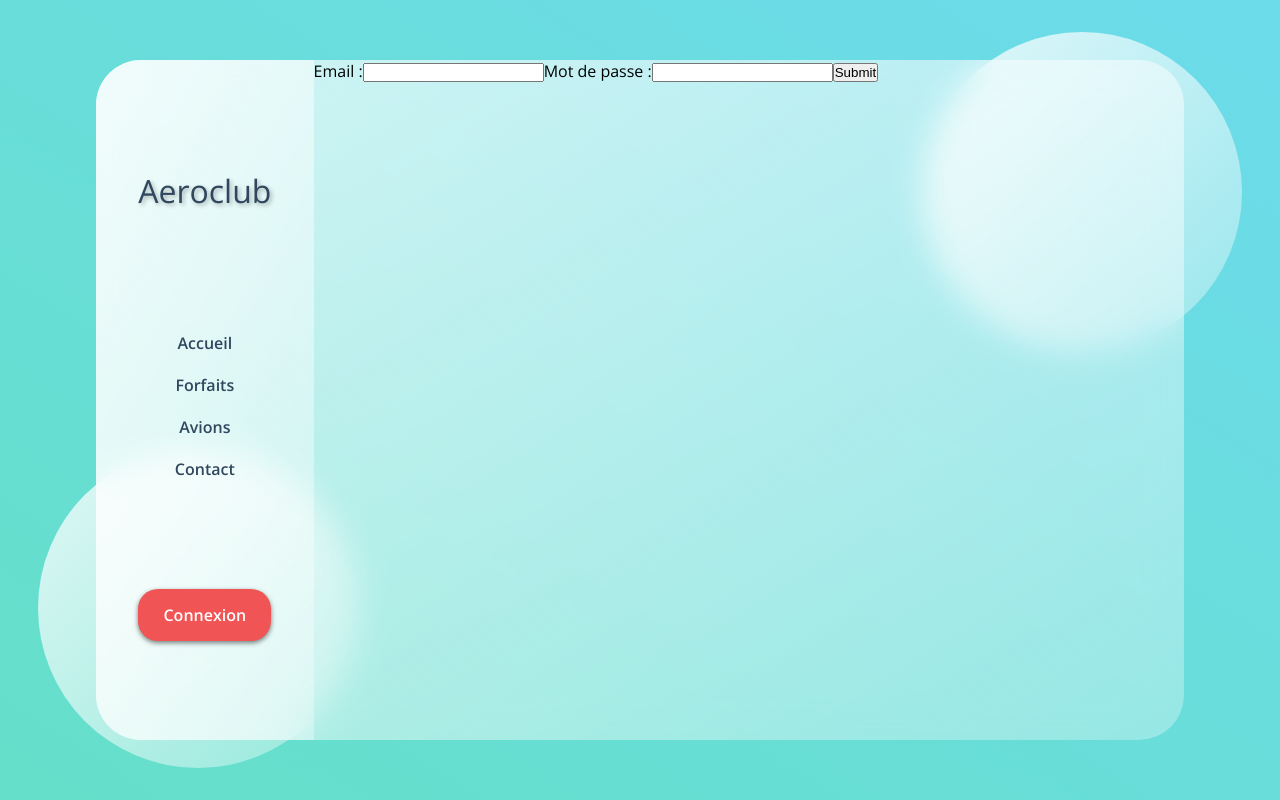
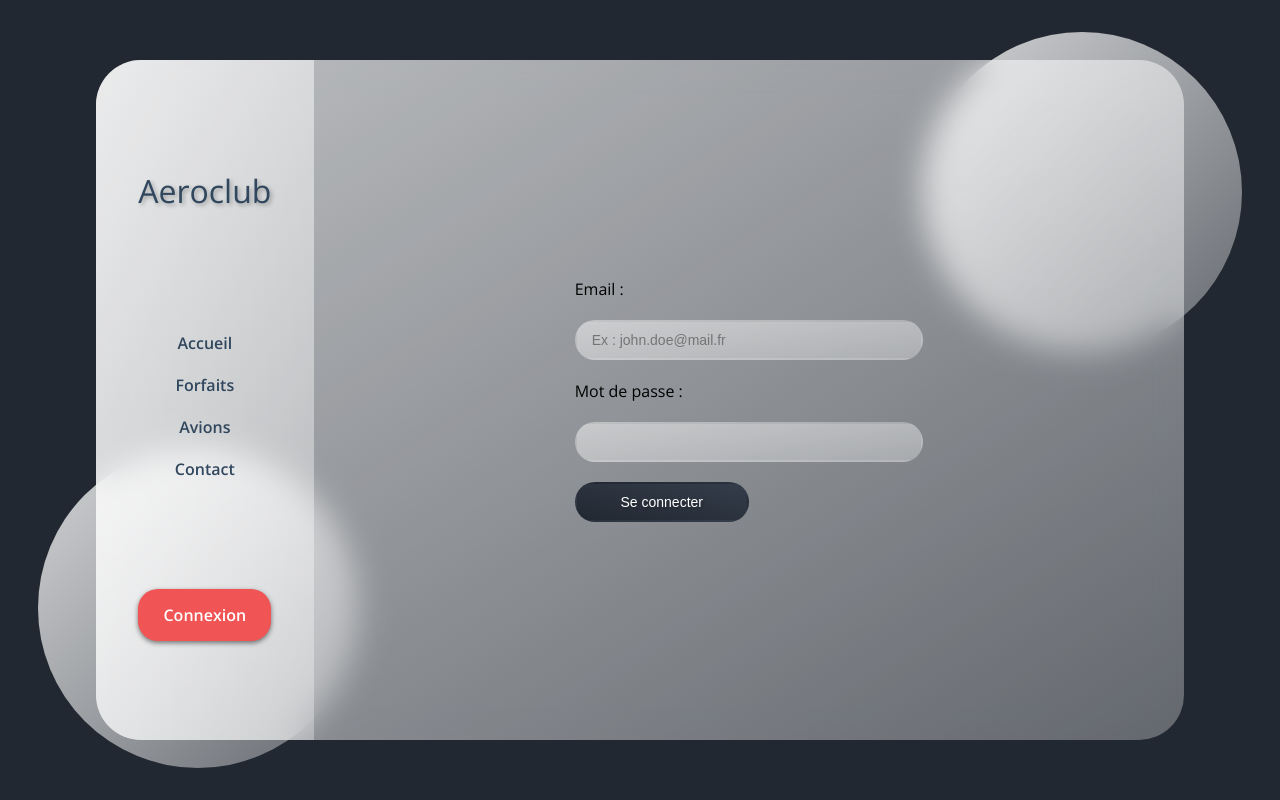
Before and after one commit to MatheoDev/site-aeroclub, a React (Create React App) app: page /login in a window 1280 px wide. Built offline with nearby package versions, Linux system fonts and the light colour scheme.

Commit message:
login features and redirect to homepage

```diff
--- a/package.json
+++ b/package.json
@@ -3,6 +3,8 @@
   "version": "0.1.0",
   "private": true,
   "dependencies": {
+    "@material-ui/core": "^4.11.4",
+    "@material-ui/lab": "^4.0.0-alpha.58",
     "@testing-library/jest-dom": "^5.11.10",
     "@testing-library/react": "^11.2.6",
     "@testing-library/user-event": "^12.8.3",
--- a/src/GlobalStyle.js
+++ b/src/GlobalStyle.js
@@ -12,7 +12,7 @@ const GlobalStyle = createGlobalStyle`
     }
     main {
         min-height: 100vh;
-        background: linear-gradient(to right top, #65dfc9, #6cdbeb);
+        background: #222831;
         display: flex;
         align-items: center;
         justify-content: center;
--- a/src/pages/Login.js
+++ b/src/pages/Login.js
@@ -1,10 +1,58 @@
 import React, { Component } from 'react'
 import styled from 'styled-components'
 import api from '../service/api'
+import { Alert, AlertTitle } from '@material-ui/lab'
 
 const Wrapper = styled.section`
     width: 80%;
     overflow: auto;
+
+    display: flex;
+    flex-direction: column;
+    justify-content: center;
+    align-items: center;
+    position: relative;
+
+    form {
+        width: 40%;
+        display: flex;
+        flex-direction: column;
+
+        input {
+            font-size: 14px;
+            &[type=email], &[type=password] {
+                margin: 20px 0;
+                padding: 10px 15px;
+                background: linear-gradient(to right bottom, rgba(255,255,255,0.5), rgba(255,255,255,0.3));
+                border: none;
+                border-radius: 30px;
+                border: solid 2px transparent;
+                transition: all 0.5s ease;
+
+                &:focus-visible {
+                    outline: none;
+                    border: solid 2px rgba(102, 255, 102, 0.5);
+                }
+            }
+            &[type=password]{
+                letter-spacing: 6px;
+            }
+            &[type=submit] {
+                padding: 10px;
+                width: 50%;
+                border: solid 2px transparent;
+                background: linear-gradient(to right top, #222831, #343d4b);
+                color: white;
+                text-shadow: 2px 2px 2px rgba(0,0,0,0.2);
+                border-radius: 30px;
+                transition: all 0.5s ease;
+
+                &:hover {
+                    border: solid #66ff66 2px;
+                }
+            }
+        }
+    }
 
     ::-webkit-scrollbar {
         width: 10px;
@@ -25,6 +73,13 @@ const Wrapper = styled.section`
     ::-webkit-scrollbar-thumb:hover {
         background: linear-gradient(to right bottom, rgba(255,255,255,0.7), rgba(255,255,255,0.4));
     }
+`
+
+const MyAlert = styled(Alert)`
+    position: absolute;
+    width: 60%;
+    top: 100px;
+    margin: 0 auto;
 `
 
 class Login extends Component {
@@ -53,7 +108,9 @@ class Login extends Component {
         api.postLogin(config)
             .then(response => {
                 this.setState({errors: false})
-                console.log(response)
+                if (response.status === 200) {
+                    this.props.history.push("/");
+                }
             })
             .catch(error => {
                 this.setState({errors: true})
@@ -65,14 +122,17 @@ class Login extends Component {
         return (
             <Wrapper>
                 { this.state.errors &&
-                    <div>ERREUR</div>
+                    <MyAlert severity="error">
+                        <AlertTitle>Error</AlertTitle>
+                        Mot de passe ou identifiant incorrect — <strong>Veuillez reassayer</strong>
+                    </MyAlert>
                 }
                 <form onSubmit={this.handleSubmit}>
-                    <label>Email :</label>
-                    <input name="email" type="email" id="email" value={this.state.email} onChange={this.handleChange} />
-                    <label>Mot de passe :</label>
+                    <label htmlFor="email">Email :</label>
+                    <input name="email" type="email" id="email" placeholder="Ex : john.doe@mail.fr" value={this.state.email} onChange={this.handleChange} />
+                    <label htmlFor="password">Mot de passe :</label>
                     <input name="password" type="password" id="password" value={this.state.password} onChange={this.handleChange} />
-                    <input name="submit" type="submit" id="submit" />
+                    <input name="submit" type="submit" id="submit" value="Se connecter"/>
                 </form>
             </Wrapper>
         )
```
Also changed, not shown: 1 other file (tests, documents, lock files or other folders).
